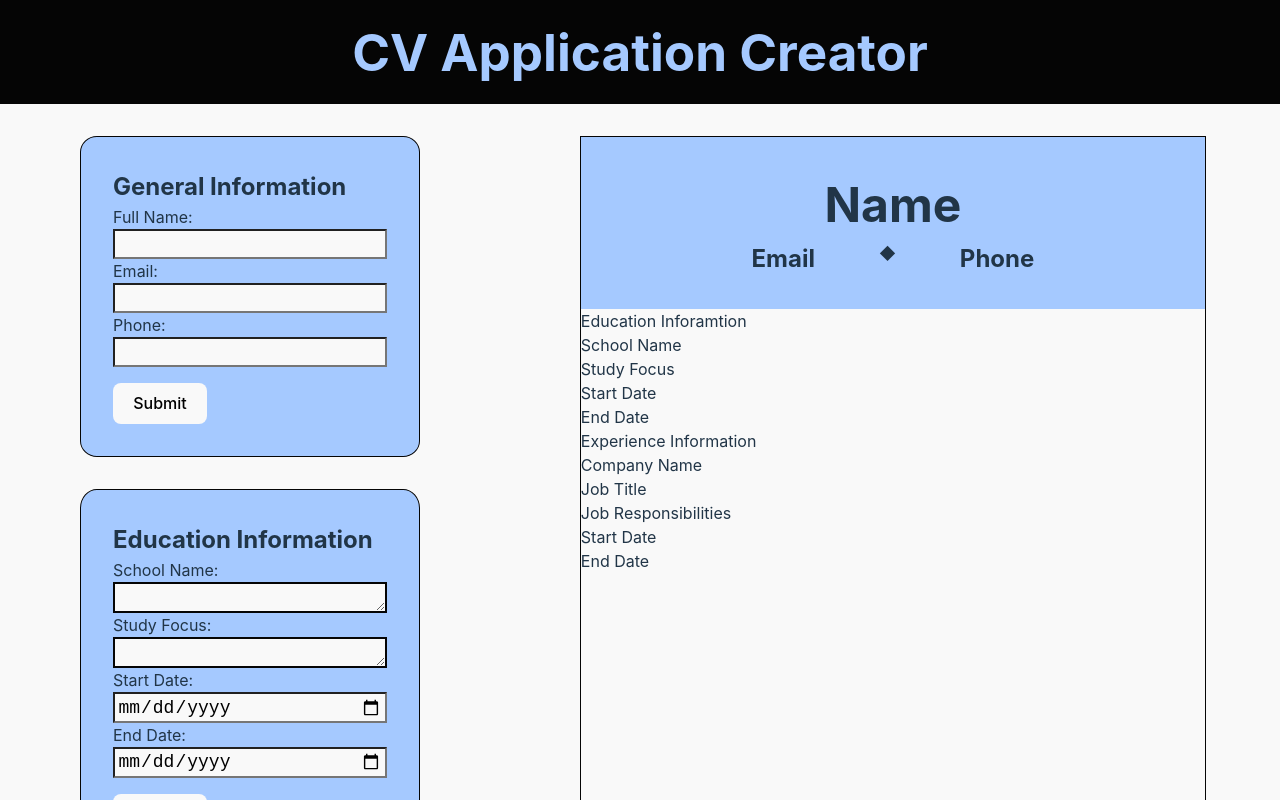
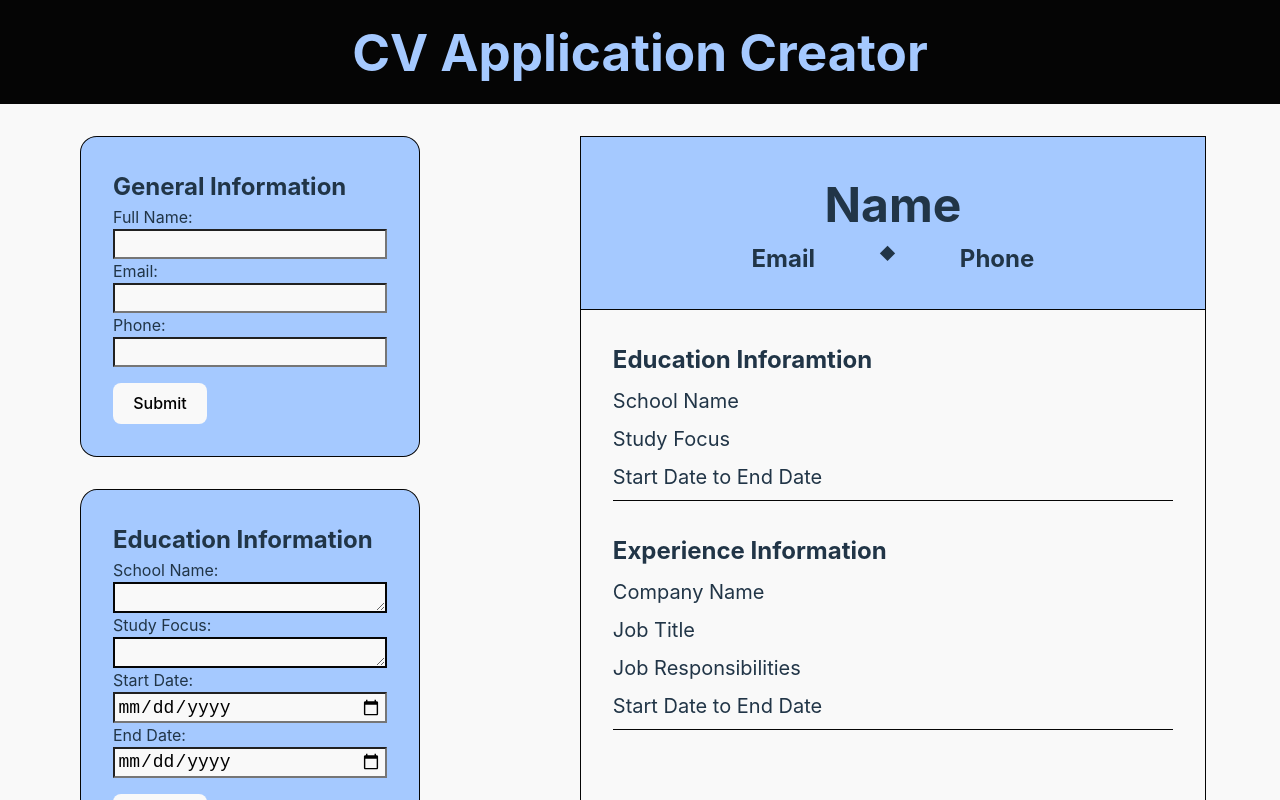
Before and after one commit to Amiriel01/CV-Application, a React (Vite) app: page / in a window 1280 px wide. Shown: the top 800 px of the page. Built offline with nearby package versions, Linux system fonts and the light colour scheme.

Commit message:
education and experience styled

```diff
--- a/src/App.css
+++ b/src/App.css
@@ -77,13 +77,14 @@ textarea {
   padding: 2rem;
   background-color: #A5C9FF;
   text-align: center;
+  margin-bottom: 2rem;
+  border-bottom: #050505 1px solid;
 }
 
 .cv-email-phone {
   display: flex;
   background-color: #A5C9FF;
   justify-content: center;
-
 }
 
 .cv-name,
@@ -110,3 +111,23 @@ textarea {
 .cv-phone {
   padding-left: 4rem;
 }
+
+.education-information-container,
+.experience-information-container {
+  margin-left: 2rem;
+  margin-right: 2rem;
+  margin-bottom: 2rem;
+  border-bottom: #050505 1px solid;
+  font-size: 20px;
+}
+
+.education-header,
+.experience-header {
+  font-size: 24px;
+  font-weight: bold;
+  margin-bottom: .5rem;
+}
+
+.education-info {
+  margin-bottom: .5rem;
+}
--- a/src/CVTemplate.jsx
+++ b/src/CVTemplate.jsx
@@ -12,20 +12,20 @@ function CVTemplate({ fullNameValue, emailValue, phoneValue, schoolNameValue, st
                     <p className="cv-phone">{phoneValue}</p>
                 </section>
             </div>
-            <div className="education-information">
+            <div className="education-information-container">
                 <p className="education-header">Education Inforamtion</p>
-                <p>{schoolNameValue}</p>
-                <p>{studyFocusValue}</p>
-                <p>{schoolStartDateValue}</p>
-                <p>{schoolEndDateValue}</p>
+                <p className="education-info">{schoolNameValue}</p>
+                <p className="education-info">{studyFocusValue}</p>
+                <p className="education-info">{schoolStartDateValue} to {schoolEndDateValue}</p>
+
             </div>
-            <div className="experience-information">
+            <div className="experience-information-container">
                 <p className="experience-header">Experience Information</p>
-                <p>{companyNameValue}</p>
-                <p>{jobTitleValue}</p>
-                <p>{jobResposibilitiesValue}</p>
-                <p>{jobStartDateValue}</p>
-                <p>{jobEndDateValue}</p>
+                <p className="education-info">{companyNameValue}</p>
+                <p className="education-info">{jobTitleValue}</p>
+                <p className="education-info">{jobResposibilitiesValue}</p>
+                <p className="education-info">{jobStartDateValue} to {jobEndDateValue}</p>
+
             </div>
 
 
```
